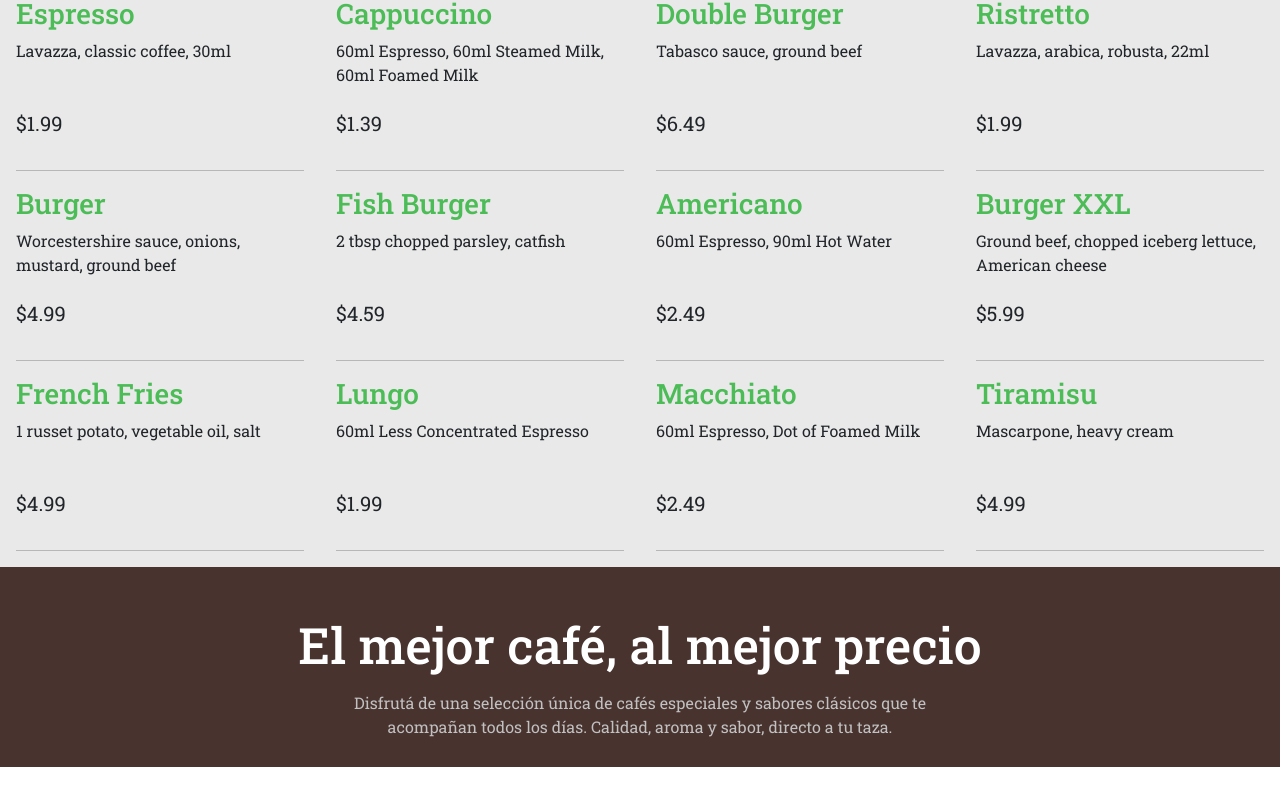
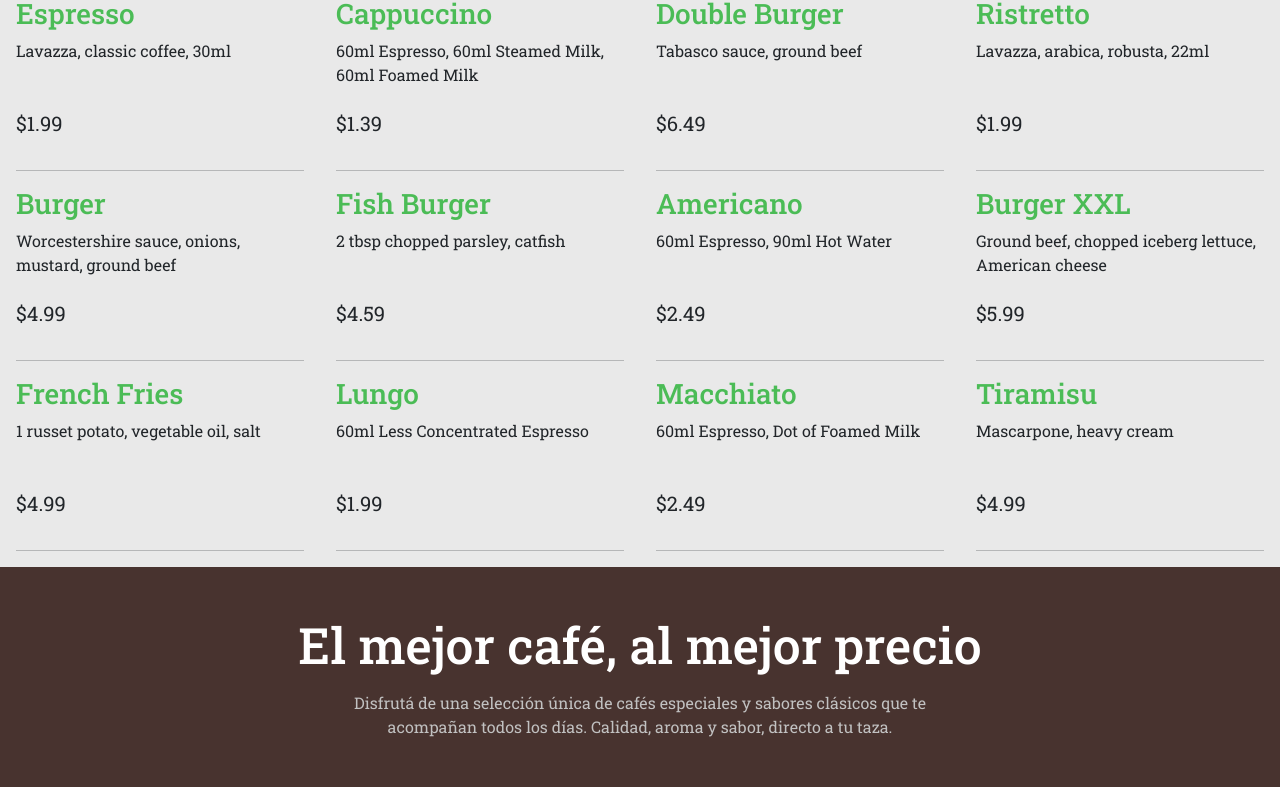
Before and after one commit to FacundoGabriel/cafe-v1, a React (Vite) app: page / in a window 1280 px wide. Shown: the part 1017-1820 px from the top of the page. Before the commit the page ends 1784 px from the top, so only its background shows below. Built offline with nearby package versions, Linux system fonts and the light colour scheme; a web font is replaced by a local one.

Commit message:
se arregla el diseño para dispositivos más chicos

```diff
--- a/src/components/divisor/Divisor.css
+++ b/src/components/divisor/Divisor.css
@@ -1,5 +1,5 @@
 .container-divisor{
-    height: 200px;
+    min-height: 200px;
     background-color: #48332F;
 }
 
@@ -10,4 +10,5 @@
 
 .info p{
     color: #c1c1c1;
+    max-width: 600px;
 }
--- a/src/components/divisor/Divisor.jsx
+++ b/src/components/divisor/Divisor.jsx
@@ -6,7 +6,7 @@ export const Divisor = () => {
         <div className='container-divisor'>
             <div className='info pt-5 text-center'>
                 <h2>El mejor café, al mejor precio</h2>
-                <p className='w-50 mx-auto mt-3'>Disfrutá de una selección única de cafés especiales y sabores clásicos que te acompañan todos los días. Calidad, aroma y sabor, directo a tu taza.</p>
+                <p className='mx-auto mt-3 pb-5'>Disfrutá de una selección única de cafés especiales y sabores clásicos que te acompañan todos los días. Calidad, aroma y sabor, directo a tu taza.</p>
             </div>
         </div>
     </>
```
